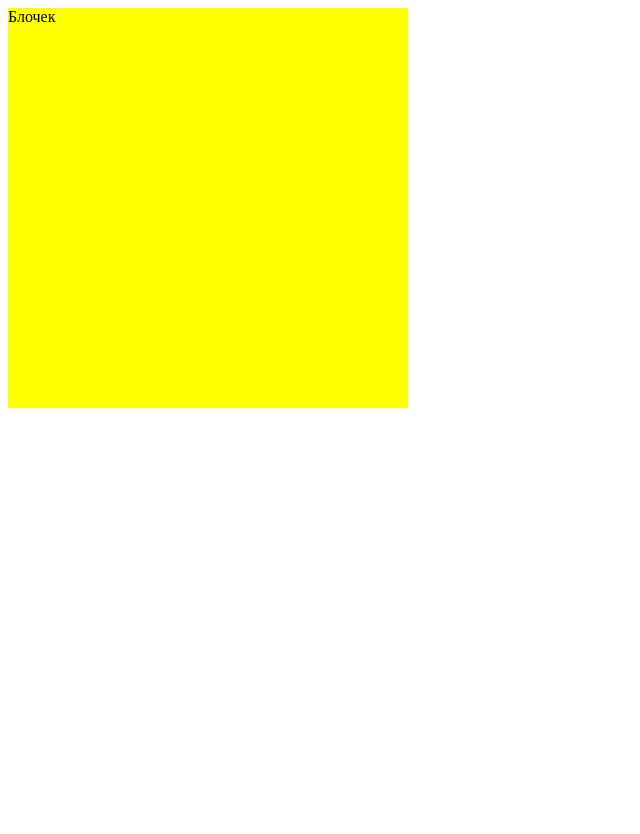
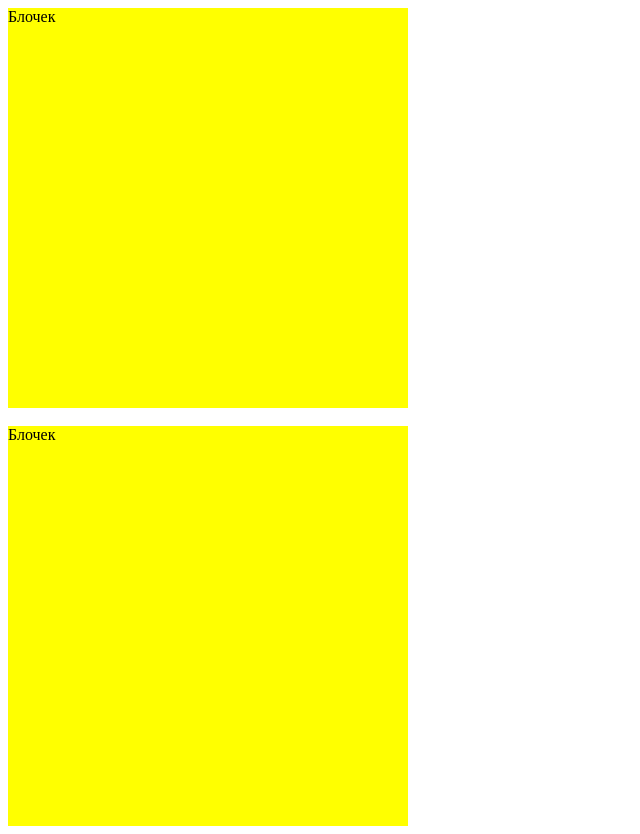
Before and after one commit to Unfresh/dz-for-git, a plain HTML site: page index.html in a window 1280 px wide. Shown: the whole page, without its empty margins (0-640 px from the left). Before the commit the page ends 800 px from the top, so only its background shows below. Drawn offline with Linux system fonts and the light colour scheme.

Commit message:
Five change

```diff
--- a/index.html
+++ b/index.html
@@ -7,5 +7,8 @@
 </head>
 <body>
 	<div>Блочек</div>
+	<br>
+	<div>Блочек</div>
+
 </body>
 </html>
```
